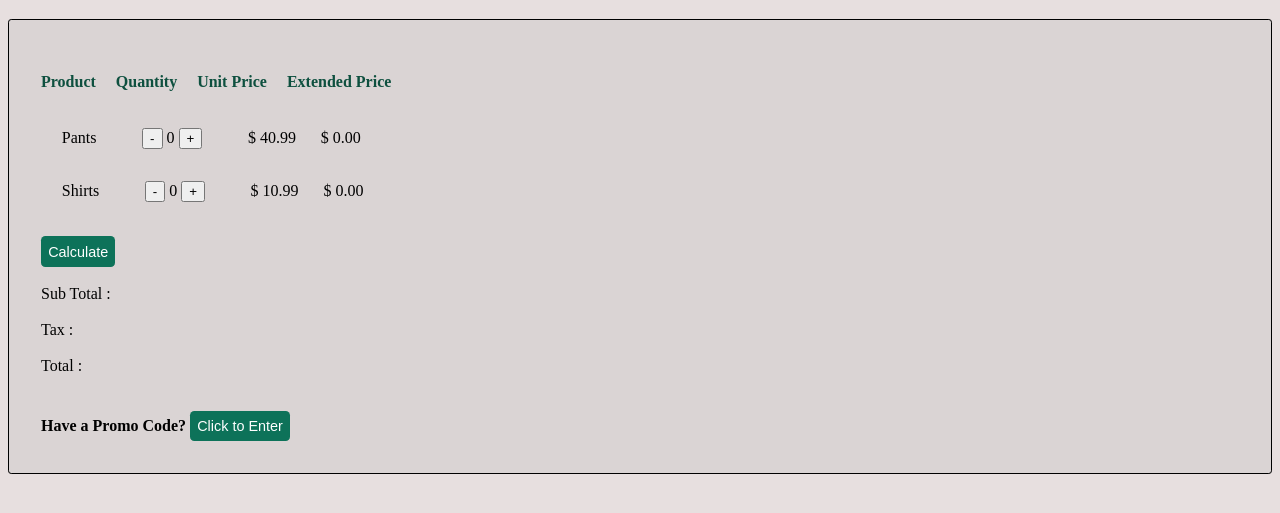
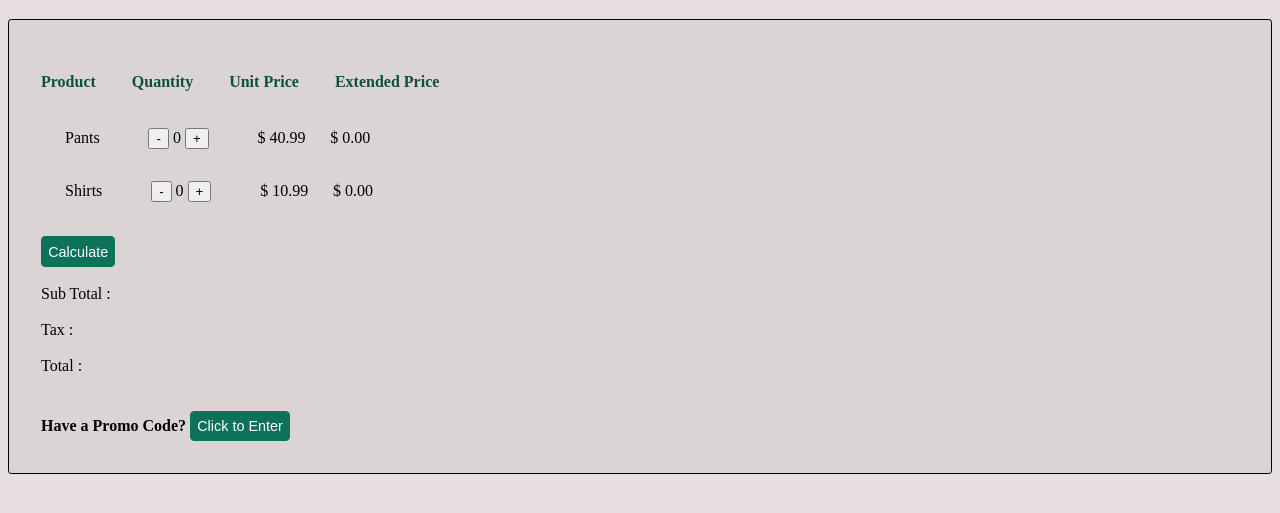
Before and after one commit to bhawansidhu/ECommerce-Checkout, a plain HTML site: page index.html in a window 1280 px wide. Shown: the part 61-574 px from the top of the page. Drawn offline with Linux system fonts and the light colour scheme.

```diff
--- a/css/index.css
+++ b/css/index.css
@@ -5,13 +5,14 @@
 .info {
     display: inline-block;
     padding:   1em 1.3em;
+    padding-left: 1.5em;
  }
 
 
 
 .heading {
     display: inline-block;
-    padding-right: 1em;
+    padding-right: 2em;
     color: rgb(14, 80, 63);
 }
 
```
